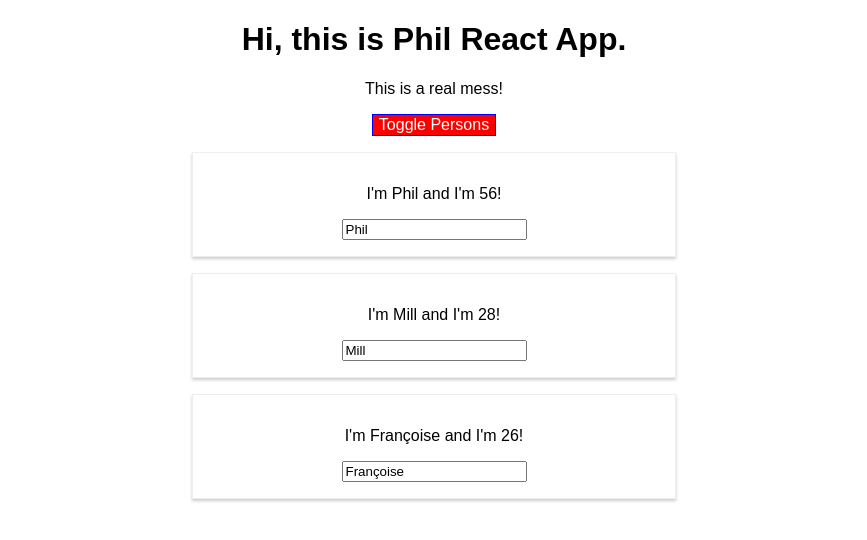
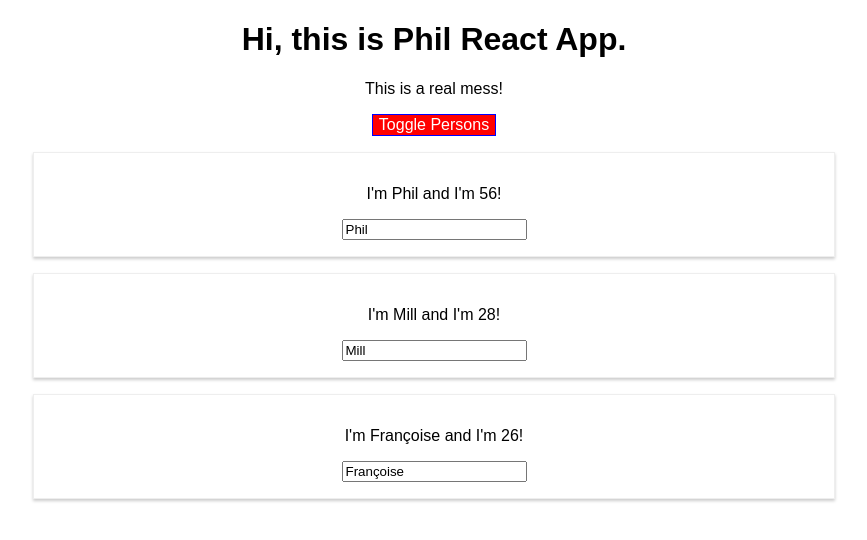
Before and after one commit to phmill/reactCourse, a React (Create React App) app: page / in a window 1280 px wide. Both pictures are taken after a click on the button "Toggle Persons". Shown: the top 540 px of the page, without its empty margins (206-1073 px from the left). Built offline with nearby package versions, Linux system fonts and the light colour scheme.

Commit message:
reactCourse state before npm eject

```diff
--- a/src/App.js
+++ b/src/App.js
@@ -1,5 +1,4 @@
 import React, { Component } from 'react'
-import Radium, { StyleRoot } from 'radium'
 import './App.css'
 import Person from './Person/Person'
 
@@ -60,10 +59,6 @@
       border: '1px solid blue',
       padding: '8x',
       cursor: 'pointer',
-      ':hover': {
-        backgroundColor: 'lightgreen',
-        color: 'black',
-      },
     }
 
     let persons = null
@@ -83,12 +78,9 @@
           })}
         </div>
       )
+    }
+
     style.backgroundColor = 'red'
-      style[':hover'] = {
-        backgroundColor: 'salmon',
-        color: 'black',
-      }
-    }
 
     const classes = []
     if (this.state.persons.length <= 2) {
@@ -99,7 +91,6 @@
     }
 
     return (
-      <StyleRoot>
       <div className="App">
         <h1>Hi, this is Phil React App.</h1>
         <p className={classes.join(' ')}>This is a real mess!</p>
@@ -108,9 +99,8 @@
         </button>
         {persons}
       </div>
-      </StyleRoot>
     )
   }
 }
 
-export default Radium(App)
+export default App
--- a/src/Person/Person.js
+++ b/src/Person/Person.js
@@ -1,16 +1,10 @@
 import React from 'react'
-import Radium from 'radium'
 
 import './Person.css'
 
 const person = props => {
-  const style = {
-    '@media (min-width: 500px)': {
-      width: '450px',
-    },
-  }
   return (
-    <div className="Person" style={style}>
+    <div className="Person">
       <p onClick={props.click}>
         I'm {props.name} and I'm {props.age}!
       </p>
@@ -20,4 +14,4 @@
   )
 }
 
-export default Radium(person)
+export default person
```
Lines whose indentation alone changed are shown as unchanged.
